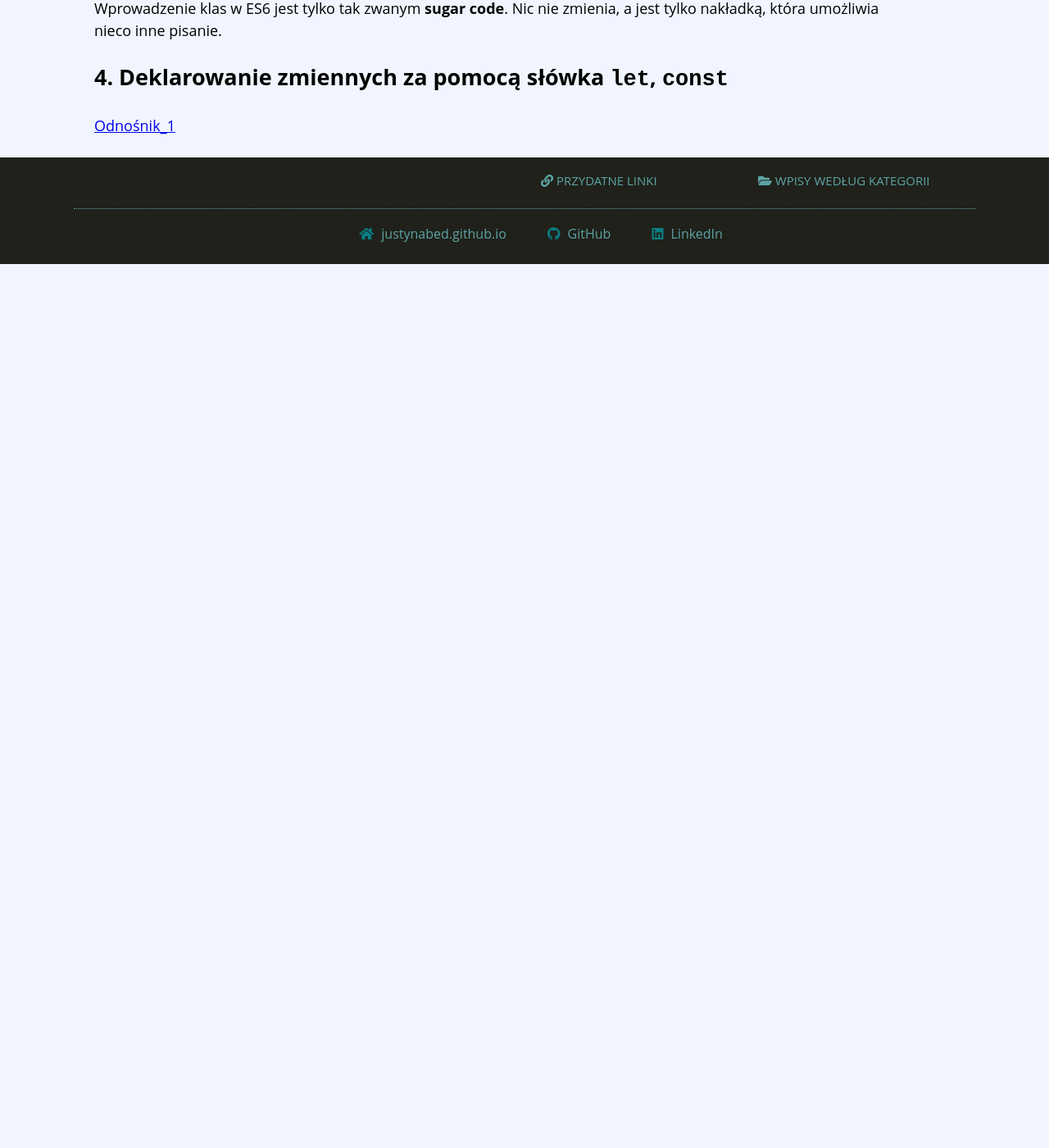
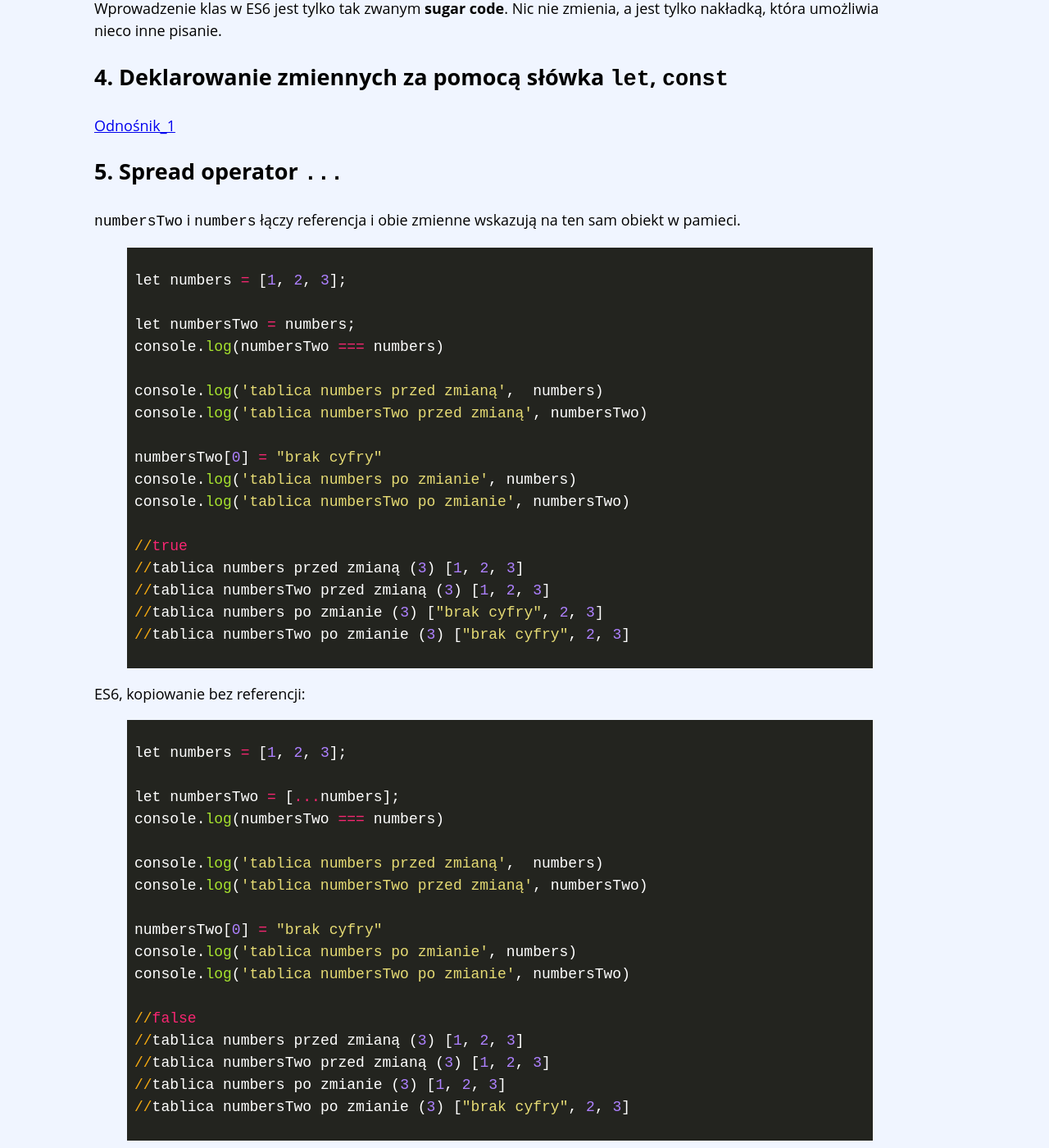
Before and after one commit to JustynaBed/Til, a Jekyll site: the page built from _posts/2018-03-17-Co-nowego-w-EcmaScript2015.md, in a window 1280 px wide and 1400 px high, scrolled down 6013 px. Shown: the whole window at 82% size. Built offline with Jekyll 4.4.1, drawn with Linux system fonts in a browser that asks for light colours; nearby versions of some CDN libraries; before the commit the page ends 6335 px from its top, so only the background shows below that.

Commit message:
spread operator

````diff
--- a/_posts/2018-03-17-Co-nowego-w-EcmaScript2015.md
+++ b/_posts/2018-03-17-Co-nowego-w-EcmaScript2015.md
@@ -236,3 +236,49 @@ Dodatkowo klasa `ChemicalElementNewClass` została wzbogacona o swoją własną
 [Odnośnik_1][Odnośnik_1]
 
 [Odnośnik_1]: https://justynabed.github.io/Til//js/es6/let-const/
+
+# **5. Spread operator ```...```**
+
+`numbersTwo` i `numbers` łączy referencja i obie zmienne wskazują na ten sam obiekt w pamieci.
+
+{% highlight ruby %}
+let numbers = [1, 2, 3];
+
+let numbersTwo = numbers;
+console.log(numbersTwo === numbers)
+
+console.log('tablica numbers przed zmianą',  numbers)
+console.log('tablica numbersTwo przed zmianą', numbersTwo)
+
+numbersTwo[0] = "brak cyfry"
+console.log('tablica numbers po zmianie', numbers)
+console.log('tablica numbersTwo po zmianie', numbersTwo)
+
+//true
+//tablica numbers przed zmianą (3) [1, 2, 3]
+//tablica numbersTwo przed zmianą (3) [1, 2, 3]
+//tablica numbers po zmianie (3) ["brak cyfry", 2, 3]
+//tablica numbersTwo po zmianie (3) ["brak cyfry", 2, 3]
+{% endhighlight %}
+
+
+ES6, kopiowanie bez referencji:
+{% highlight ruby %}
+let numbers = [1, 2, 3];
+
+let numbersTwo = [...numbers];
+console.log(numbersTwo === numbers)
+
+console.log('tablica numbers przed zmianą',  numbers)
+console.log('tablica numbersTwo przed zmianą', numbersTwo)
+
+numbersTwo[0] = "brak cyfry"
+console.log('tablica numbers po zmianie', numbers)
+console.log('tablica numbersTwo po zmianie', numbersTwo)
+
+//false
+//tablica numbers przed zmianą (3) [1, 2, 3]
+//tablica numbersTwo przed zmianą (3) [1, 2, 3]
+//tablica numbers po zmianie (3) [1, 2, 3]
+//tablica numbersTwo po zmianie (3) ["brak cyfry", 2, 3]
+{% endhighlight %}
````
